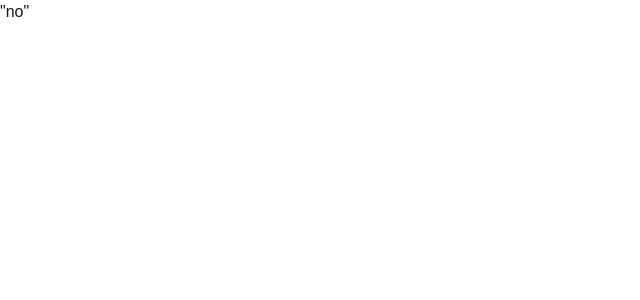
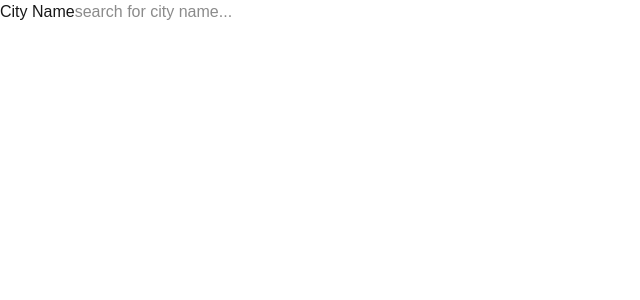
Before and after one commit to al-jbri/mushmes-weather, a Next.js app: page / in a window 1280 px wide. Shown: the top 300 px of the page, without its empty margins (0-640 px from the left). Built offline with nearby package versions, Linux system fonts and the light colour scheme.

Commit message:
feat: finish the main citySelector.jsx logic with error handling

```diff
--- a/src/components/CitySelector.js
+++ /dev/null
@@ -1,3 +0,0 @@
-export default function CitySelector() {
-  return <div>"no"</div>;
-}
--- /dev/null
+++ b/src/components/CitySelector.jsx
@@ -0,0 +1,45 @@
+"use client";
+
+import { getGeocodefromCity } from "@/services/api.js";
+import toast from "react-hot-toast";
+
+export default function CitySelector({ setGeocode }) {
+  const handleSubmit = async (e) => {
+    e.preventDefault();
+    const cityName = e.target.elements.cityInput.value;
+
+    // check input
+    if (!cityName.trim()) {
+      toast.error("Please enter a city name");
+      return;
+    }
+
+    // fetch and check data
+    const data = await getGeocodefromCity(cityName);
+    !data && toast.error("Failure to contact the server");
+    !data.results && toast.error("City not found, try another name!");
+
+    // save data
+
+    const geocodeData = {
+      name: data.results[0].name,
+      latitude: data.results[0].latitude,
+      longitude: data.results[0].longitude,
+    };
+
+    window.localStorage.setItem("geocode", JSON.stringify(geocodeData));
+    setGeocode(localStorage.getItem("geocode"));
+  };
+
+  return (
+    <form onSubmit={handleSubmit}>
+      <label htmlFor="cityInput">City Name</label>
+      <input
+        type="text"
+        name="cityInput"
+        id="cityInput"
+        placeholder="search for city name..."
+      />
+    </form>
+  );
+}
```
